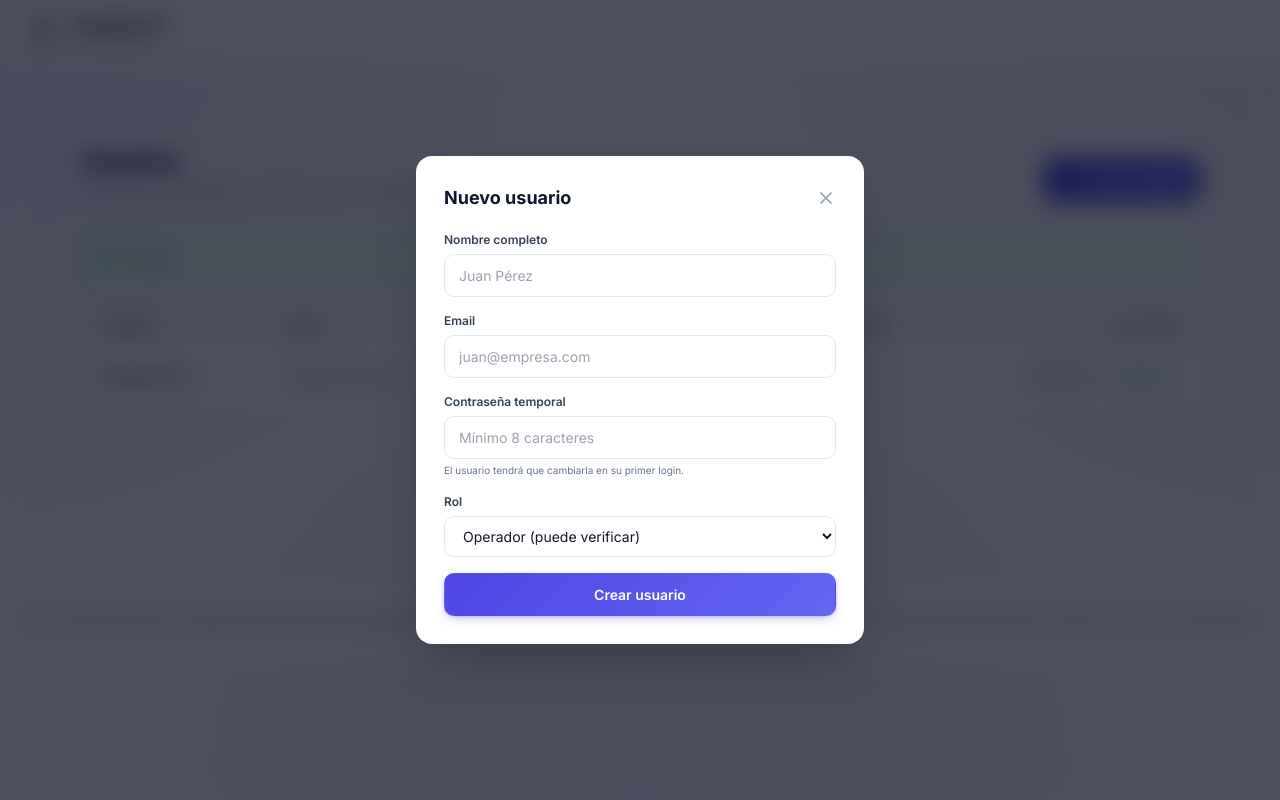
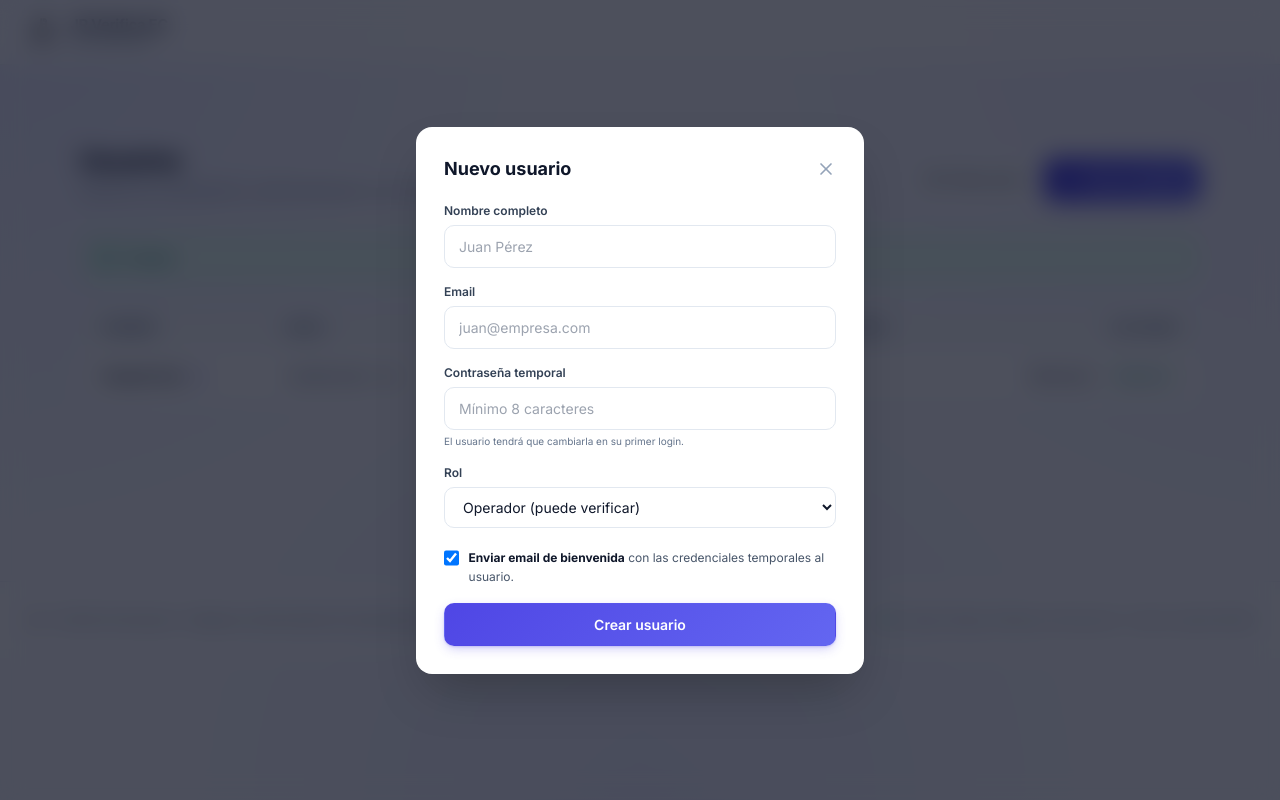
Before and after one commit to JostinRendonL/jr-verifica-ec, a FastAPI app: template src/templates/admin_usuarios.html in a window 1280 px wide, after a click on "Nuevo usuario". Run offline with FastAPI, Linux system fonts and the light colour scheme; the template is opened without the code that fills it: most values are stand-ins (such as "Sample title", 1, 10 or a date in 2020); parts of the project's set-up code (start-up, migrations or seed data) failed here and were passed over; some libraries are stand-ins or nearby versions.

Commit message:
feat: onboarding email + columna operador en historial + housekeeping tokens + test-email endpoint
Mejoras post-multi-usuario basadas en uso real:

1. EMAIL DE ONBOARDING al crear operador (UX mayor)
   - Nuevo template email_bienvenida.html con credenciales temporales,
     link al login y disclaimer de cambio forzoso de pass.
   - Checkbox 'Enviar email de bienvenida' en modal Crear (default ON).
   - Si el envio falla, el usuario igual se crea y se muestra en UI.
   - Reusa el adapter src/mailer.py (Resend / SMTP / Console).

2. COLUMNA 'OPERADOR' EN /historial (auditoria visible)
   - listar() ahora hace LEFT JOIN con tabla usuarios para traer
     operador_nombre + operador_email. Filas pre-migracion siguen
     funcionando (operador_nombre='—').
   - Acepta filtro_usuario_id opcional para filtrar por operador.
   - historial.html: nueva columna con avatar circular + nombre
     (email en tooltip). Filas legacy muestran 'sistema (pre-migración)'.
   - init_db() en usuarios.py ahora tambien migra historial.usuario_id
     idempotentemente — antes solo se hacia en bootstrap_admin.

3. CLEANUP AUTOMATICO DE TOKENS DE RESET (housekeeping)
   - APScheduler ahora corre _tarea_limpieza_tokens_reset() diariamente
     a las 04:15 (despues del cron de limpieza LOPDP).
   - Llama password_reset.limpiar_expirados() — borra tokens expirados
     o usados hace > 7 dias.
   - Mantiene la tabla password_resets pequena automaticamente.

4. ENDPOINT /admin/test-email (debug rapido de Resend)
   - Solo admin. Envia un email de prueba al admin logueado con info
     del driver activo (resend/smtp/console) y el MAIL_FROM configurado.
   - Boton 'Probar email' agregado al panel /admin/usuarios.
   - Util para validar que Resend funciona sin tener que hacer un reset
     real o crear un usuario de prueba.

101 tests passing (+3 nuevos cubriendo el JOIN historial-usuarios).

Co-Authored-By: Claude Opus 4.7 <noreply@anthropic.com>

```diff
--- a/src/historial_sqlite.py
+++ b/src/historial_sqlite.py
@@ -235,37 +235,67 @@ def registrar(resultado: dict, tipo: str, usuario_id: Optional[str] = None) -> N
             )
 
 
-def listar(filtro_cedula: str = "", filtro_semaforo: str = "", limite: int = 200) -> list[dict]:
-    """Devuelve las entradas más recientes (sin resultado completo)."""
+def listar(filtro_cedula: str = "", filtro_semaforo: str = "",
+           filtro_usuario_id: str = "", limite: int = 200) -> list[dict]:
+    """Devuelve las entradas más recientes (sin resultado completo).
+
+    Incluye el nombre del operador (LEFT JOIN con usuarios) si la columna
+    `usuario_id` existe en la tabla historial. Filas pre-migración tienen
+    `usuario_id = NULL` → se devuelven como operador_nombre = '—'.
+    """
     cedula_f   = (filtro_cedula or "").strip()
     semaforo_f = (filtro_semaforo or "").strip().upper()
+    usuario_f  = (filtro_usuario_id or "").strip()
 
-    sql = "SELECT id, cedula, tipo, timestamp, semaforo, nombre FROM historial WHERE 1=1"
+    conn = _get_conn()
+    # Detectar si la columna usuario_id existe (compatibilidad pre-migración)
+    cols = {r["name"] for r in conn.execute("PRAGMA table_info(historial)")}
+    tiene_usuario_id = "usuario_id" in cols
+    # Detectar si existe la tabla usuarios (para el JOIN)
+    tiene_usuarios = bool(conn.execute(
+        "SELECT name FROM sqlite_master WHERE type='table' AND name='usuarios'"
+    ).fetchone())
+
+    if tiene_usuario_id and tiene_usuarios:
+        sql = ("SELECT h.id, h.cedula, h.tipo, h.timestamp, h.semaforo, h.nombre, "
+               "       h.usuario_id, u.nombre AS operador_nombre, u.email AS operador_email "
+               "FROM historial h LEFT JOIN usuarios u ON u.id = h.usuario_id "
+               "WHERE 1=1")
+    else:
+        sql = ("SELECT id, cedula, tipo, timestamp, semaforo, nombre, "
+               "       NULL AS usuario_id, NULL AS operador_nombre, NULL AS operador_email "
+               "FROM historial WHERE 1=1")
+
     params: list = []
 
     if cedula_f:
-        sql += " AND cedula LIKE ?"
+        sql += " AND " + ("h.cedula" if tiene_usuario_id and tiene_usuarios else "cedula") + " LIKE ?"
         params.append(f"%{cedula_f}%")
     if semaforo_f:
-        sql += " AND UPPER(semaforo) LIKE ?"
+        sql += " AND UPPER(" + ("h.semaforo" if tiene_usuario_id and tiene_usuarios else "semaforo") + ") LIKE ?"
         params.append(f"%{semaforo_f}%")
+    if usuario_f and tiene_usuario_id:
+        sql += " AND h.usuario_id = ?"
+        params.append(usuario_f)
 
-    sql += " ORDER BY timestamp DESC LIMIT ?"
+    sql += " ORDER BY " + ("h.timestamp" if tiene_usuario_id and tiene_usuarios else "timestamp") + " DESC LIMIT ?"
     params.append(limite)
 
     ahora = int(time.time())
-    conn = _get_conn()
     cur = conn.execute(sql, params)
     rows = []
     for r in cur.fetchall():
         rows.append({
-            "id":        r["id"],
-            "cedula":    r["cedula"],
-            "tipo":      r["tipo"],
-            "timestamp": r["timestamp"],
-            "semaforo":  r["semaforo"],
-            "nombre":    r["nombre"],
-            "edad_seg":  ahora - r["timestamp"],
+            "id":              r["id"],
+            "cedula":          r["cedula"],
+            "tipo":            r["tipo"],
+            "timestamp":       r["timestamp"],
+            "semaforo":        r["semaforo"],
+            "nombre":          r["nombre"],
+            "edad_seg":        ahora - r["timestamp"],
+            "usuario_id":      r["usuario_id"],
+            "operador_nombre": r["operador_nombre"] or "—",
+            "operador_email":  r["operador_email"]  or "",
         })
     return rows
 
--- a/src/main.py
+++ b/src/main.py
@@ -971,6 +971,7 @@ async def admin_usuarios_crear(
     nombre: str = Form(...),
     password: str = Form(...),
     rol: str = Form("operador"),
+    enviar_invitacion: str = Form(""),   # checkbox: "1" para enviar email
     jr_session: str | None = Cookie(None),
 ):
     u = _usuario_actual(jr_session)
@@ -981,9 +982,42 @@ async def admin_usuarios_crear(
             email=email, nombre=nombre, password=password, rol=rol,
             creado_por=u.id, debe_cambiar_pass=True,
         )
-        return RedirectResponse(url=f"/admin/usuarios?ok=Creado+{nuevo.email}", status_code=303)
     except usuarios.UsuarioError as e:
         return RedirectResponse(url=f"/admin/usuarios?error={str(e)[:80]}", status_code=303)
+
+    # Enviar email de onboarding con credenciales temporales si se pidió
+    msg_ok = f"Creado+{nuevo.email}"
+    if enviar_invitacion == "1":
+        try:
+            html = templates.get_template("email_bienvenida.html").render(
+                nombre=nuevo.nombre,
+                email=nuevo.email,
+                password=password,
+                rol=nuevo.rol,
+                creador=u.nombre,
+                link=f"{_base_url(request)}/login",
+            )
+            texto = (
+                f"Hola {nuevo.nombre},\n\n"
+                f"{u.nombre} te creó una cuenta en JR Verifica EC.\n\n"
+                f"Email:      {nuevo.email}\n"
+                f"Contraseña: {password}\n"
+                f"Rol:        {nuevo.rol}\n\n"
+                f"Ingresá a: {_base_url(request)}/login\n\n"
+                f"Por seguridad, deberás cambiar la contraseña al ingresar."
+            )
+            enviado = enviar_email(
+                to=nuevo.email,
+                subject=f"Bienvenido a JR Verifica EC, {nuevo.nombre.split()[0]}",
+                html=html,
+                text=texto,
+            )
+            msg_ok = f"Creado+{nuevo.email}+(email+{'enviado' if enviado else 'fallo'})"
+        except Exception as e:
+            capture_exception("crear_usuario.email", e, extra={"email": nuevo.email})
+            msg_ok = f"Creado+{nuevo.email}+(email+fallo)"
+
+    return RedirectResponse(url=f"/admin/usuarios?ok={msg_ok}", status_code=303)
 
 
 @app.post("/admin/usuarios/{user_id}/desactivar")
@@ -1052,6 +1086,42 @@ async def admin_usuarios_cambiar_rol(
         return RedirectResponse(url=f"/admin/usuarios?error={str(e)[:80]}", status_code=303)
 
 
+@app.post("/admin/test-email")
+async def admin_test_email(
+    request: Request,
+    jr_session: str | None = Cookie(None),
+):
+    """
+    Envía un email de prueba al admin logueado para validar que Resend
+    (u otro driver) esté correctamente configurado.
+    """
+    u = _usuario_actual(jr_session)
+    if not u or u.rol != "admin":
+        return _redirect_login()
+
+    from src.mailer import driver_activo_nombre
+    driver = driver_activo_nombre()
+    html = (
+        f"<h2>Test de Email — JR Verifica EC</h2>"
+        f"<p>Este email confirma que la configuración del mailer funciona correctamente.</p>"
+        f"<ul>"
+        f"<li><b>Driver activo:</b> {driver}</li>"
+        f"<li><b>Enviado a:</b> {u.email}</li>"
+        f"<li><b>Dominio:</b> {os.getenv('MAIL_FROM', '(no config)')}</li>"
+        f"</ul>"
+        f"<p style='color:#64748b;font-size:12px;'>Si recibís esto, podés crear operadores con email "
+        f"de bienvenida y los usuarios pueden resetear su pass por email.</p>"
+    )
+    enviado = enviar_email(
+        to=u.email,
+        subject=f"[Test] JR Verifica EC — driver={driver}",
+        html=html,
+        text=f"Test email. Driver activo: {driver}. Enviado a: {u.email}",
+    )
+    msg = f"Email+enviado+via+{driver}+a+{u.email}" if enviado else "Fallo+envio+email"
+    return RedirectResponse(url=f"/admin/usuarios?ok={msg}", status_code=303)
+
+
 # ── Startup ──────────────────────────────────────────────────────────────────
 
 @app.on_event("startup")
--- a/src/templates/admin_usuarios.html
+++ b/src/templates/admin_usuarios.html
@@ -10,11 +10,20 @@
         <h1 class="text-2xl font-extrabold tracking-tight text-slate-900">Usuarios</h1>
         <p class="text-sm text-slate-500 mt-1">Gestiona los operadores y administradores con acceso al sistema.</p>
       </div>
-      <button type="button" onclick="document.getElementById('modal-crear').classList.remove('hidden')"
-              class="btn-primary !py-2.5 !px-4 flex items-center gap-2">
-        <i data-lucide="plus" class="h-4 w-4"></i>
-        <span>Nuevo usuario</span>
-      </button>
+      <div class="flex items-center gap-2.5">
+        <form method="POST" action="/admin/test-email" class="inline">
+          <button type="submit" class="inline-flex items-center gap-1.5 px-3 py-2.5 text-xs font-semibold text-slate-700 bg-white border border-slate-200 rounded-lg hover:bg-slate-50 transition"
+                  title="Envía un email de prueba a tu cuenta para validar Resend">
+            <i data-lucide="mail-check" class="h-4 w-4"></i>
+            <span>Probar email</span>
+          </button>
+        </form>
+        <button type="button" onclick="document.getElementById('modal-crear').classList.remove('hidden')"
+                class="btn-primary !py-2.5 !px-4 flex items-center gap-2">
+          <i data-lucide="plus" class="h-4 w-4"></i>
+          <span>Nuevo usuario</span>
+        </button>
+      </div>
     </div>
 
     {% if ok %}
@@ -147,6 +156,13 @@
           <option value="admin">Admin (puede gestionar usuarios)</option>
         </select>
       </div>
+      <div class="flex items-start gap-2.5 pt-1">
+        <input type="checkbox" id="enviar_invitacion" name="enviar_invitacion" value="1" checked
+               class="mt-0.5 h-4 w-4 rounded border-slate-300 text-brand-600 focus:ring-brand-500">
+        <label for="enviar_invitacion" class="text-xs text-slate-600 leading-relaxed cursor-pointer">
+          <strong class="text-slate-900">Enviar email de bienvenida</strong> con las credenciales temporales al usuario.
+        </label>
+      </div>
       <button type="submit" class="btn-primary w-full !py-2.5">Crear usuario</button>
     </form>
   </div>
--- a/src/usuarios.py
+++ b/src/usuarios.py
@@ -93,8 +93,15 @@ def _get_conn() -> sqlite3.Connection:
 
 
 def init_db() -> None:
-    """Forzar creación de tablas. Llamable en startup."""
+    """Forzar creación de tablas + migración de historial. Llamable en startup."""
     _get_conn()
+    # Asegurar que la tabla historial existe ANTES de intentar agregar la columna
+    try:
+        from src import historial_sqlite as _h
+        _h._get_conn()
+    except Exception:
+        pass
+    _migrar_historial_si_falta_columna()
 
 
 def _migrar_historial_si_falta_columna() -> None:
```
Also changed, not shown: src/scheduler.py (+30 -0 lines), src/templates/email_bienvenida.html (added, +82 -0 lines), src/templates/historial.html (+13 -0 lines), tests/test_historial_sqlite.py (+41 -0 lines).
